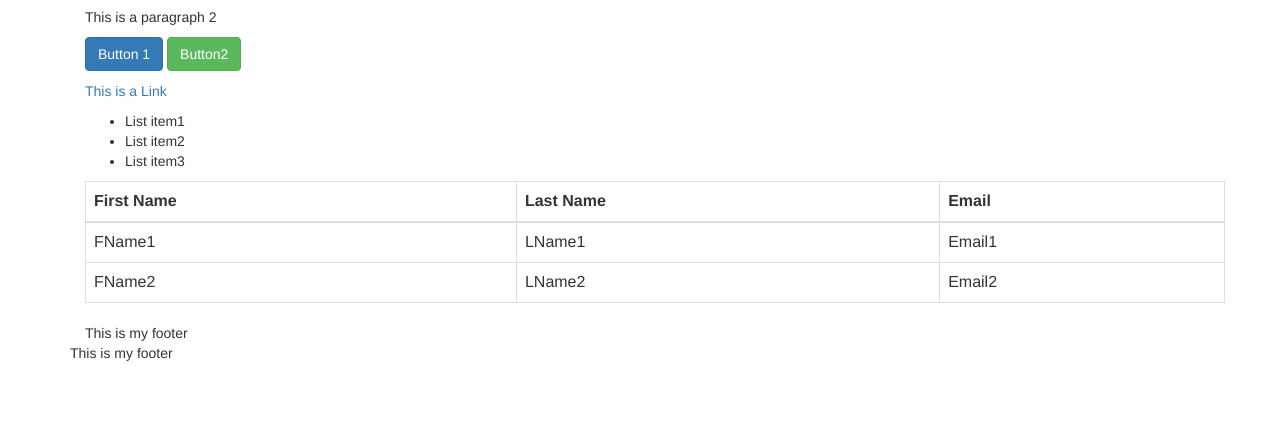
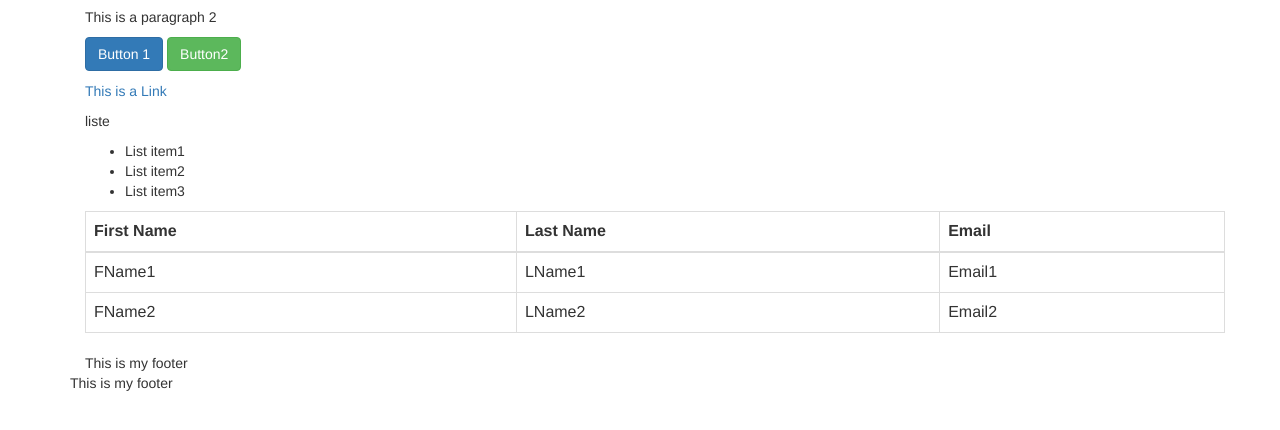
Before and after one commit to houdazaime-spec/SEANCE1, a plain HTML site: page index.html in a window 1280 px wide. Shown: the part 302-732 px from the top of the page. Drawn offline with nearby package versions, Linux system fonts and the light colour scheme.

Commit message:
prettier

```diff
--- a/index.html
+++ b/index.html
@@ -44,13 +44,13 @@
             <p>
                 <a href="http://www.amazon.com" target="_blank">This is a Link</a>
             </p>
-            <p>
+            <p>liste </p>
                 <ul>
                     <li>List item1</li>
                     <li>List item2</li>
                     <li>List item3</li>
                 </ul>
-            </p>
+
             <p>
                 <table class="table table-bordered">
                     <thead>
```
